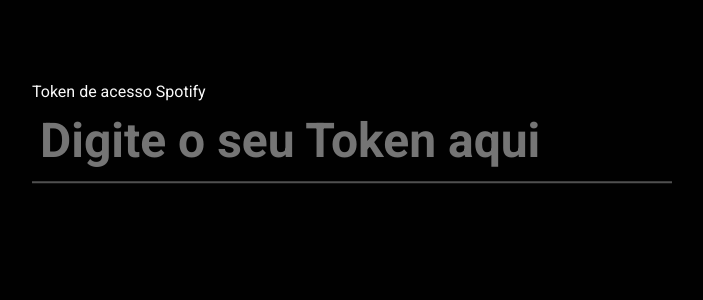
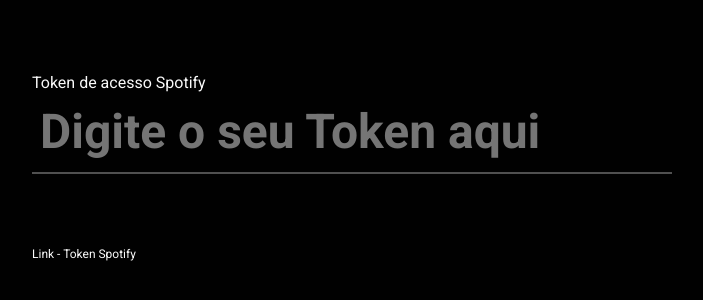
Before and after one commit to danilocf/xp, a React (Create React App) app: page / in a window 1280 px wide. Shown: the part 232-532 px from the top of the page, without its empty margins (288-991 px from the left). Built offline with nearby package versions, Linux system fonts and the light colour scheme.

Commit message:
geral fixes

```diff
--- a/src/App.css
+++ b/src/App.css
@@ -3,6 +3,7 @@
 }
 
 .App .container {
+  width: 95%;
   max-width: 1200px;
   margin: auto;
 }
--- a/src/components/player/Player.css
+++ b/src/components/player/Player.css
@@ -1,5 +1,5 @@
 .App .Player {
-  margin: 14px 0;
+  margin: 14px;
   display: flex;
   align-items: center;
   justify-content: center;
--- a/src/components/token/Token.jsx
+++ b/src/components/token/Token.jsx
@@ -14,7 +14,7 @@
   // render({ lala, toggleLala }) {
   render() {
     return (
-      <div className="Token">
+      <div className="Token animated fadeIn fast">
         <div className="Token__content">
           <label htmlFor="token" className="style-regular-16-left-light">
             {this.props.expired
@@ -35,6 +35,12 @@
           />
           {/* FIXME: */}
           {/* <button onClick={() => toggleLala(lala[0])}>test</button> */}
+          <a
+            href="https://developer.spotify.com/documentation/web-playback-sdk/quick-start/#"
+            className="style-regular-12-left-light"
+          >
+            Link - Token Spotify
+          </a>
         </div>
       </div>
     );
--- a/src/index.css
+++ b/src/index.css
@@ -91,3 +91,10 @@
   text-align: center;
   color: var(--color-light);
 }
+
+.style-regular-12-left-light {
+  font-weight: 400;
+  font-size: 12px;
+  text-align: left;
+  color: var(--color-light);
+}
--- a/src/views/Album.jsx
+++ b/src/views/Album.jsx
@@ -36,6 +36,7 @@
             Nenhum álbum encontrado com id "{this.props.match.params.id}"
           </p>
         )}
+        {!this.state.loading && !this.state.error && (
           <div className="row">
             <div className="col">
               <div className="album large animated zoomIn faster">
@@ -84,6 +85,7 @@
               </div>
             </div>
           </div>
+        )}
       </React.Fragment>
     );
   }
--- a/src/views/Home.jsx
+++ b/src/views/Home.jsx
@@ -18,7 +18,7 @@
       <React.Fragment>
         <label
           htmlFor="search"
-          className="style-regular-16-left-light animated fadeIn delay-1s"
+          className="style-regular-16-left-light animated fadeIn slow"
         >
           Busque por artistas, álbuns ou músicas
         </label>
@@ -29,7 +29,7 @@
           name="search"
           id="search"
           placeholder="Comece a escrever..."
-          className="search style-bold-48-left-grey animated fadeIn slow"
+          className="search style-bold-48-left-grey animated fadeIn"
           maxLength="50"
         />
         {this.state.search.length ? (
@@ -78,7 +78,11 @@
                   <p className="style-regular-18-left-grey">Carregando...</p>
                 ) : this.state.tracks.length ? (
                   this.state.tracks.map((item, index) => (
-                    <div className="album animated zoomIn fast" key={index}>
+                    <Link
+                      to={`/album/${item.album.id}`}
+                      className="album animated zoomIn fast"
+                      key={index}
+                    >
                       <img
                         src={item.album.images[1].url}
                         alt=""
@@ -90,7 +94,7 @@
                       <p className="album__artist style-regular-14-center-grey">
                         {item.artists.map((i) => i.name).join(", ")}
                       </p>
-                    </div>
+                    </Link>
                   ))
                 ) : (
                   <p className="style-regular-18-left-grey">
@@ -101,7 +105,7 @@
             </div>
           </React.Fragment>
         ) : (
-          <div className="albums animated fadeIn delay-2s">
+          <div className="albums animated fadeIn">
             <p className="albums__text style-regular-24-left-light">
               Álbuns buscados recentemente
             </p>
```
Lines whose indentation alone changed are shown as unchanged.
